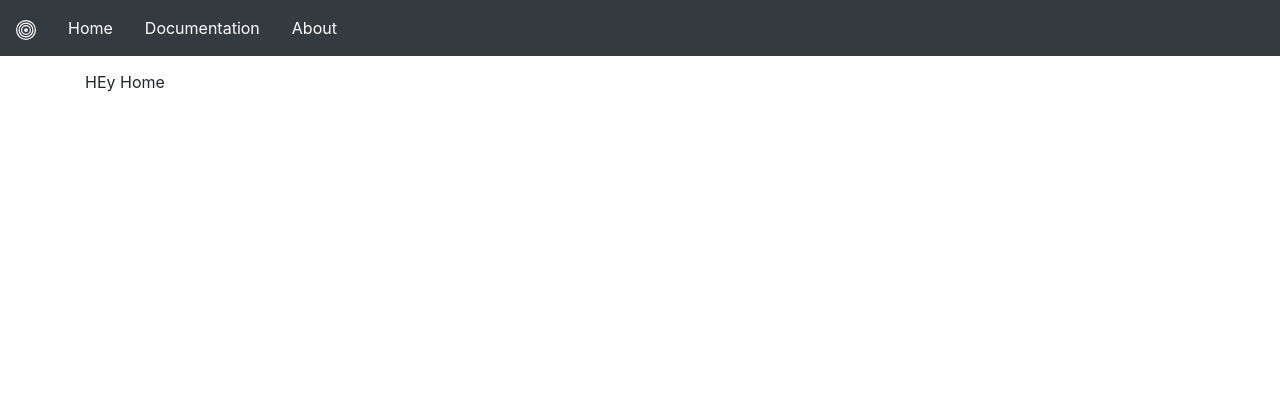
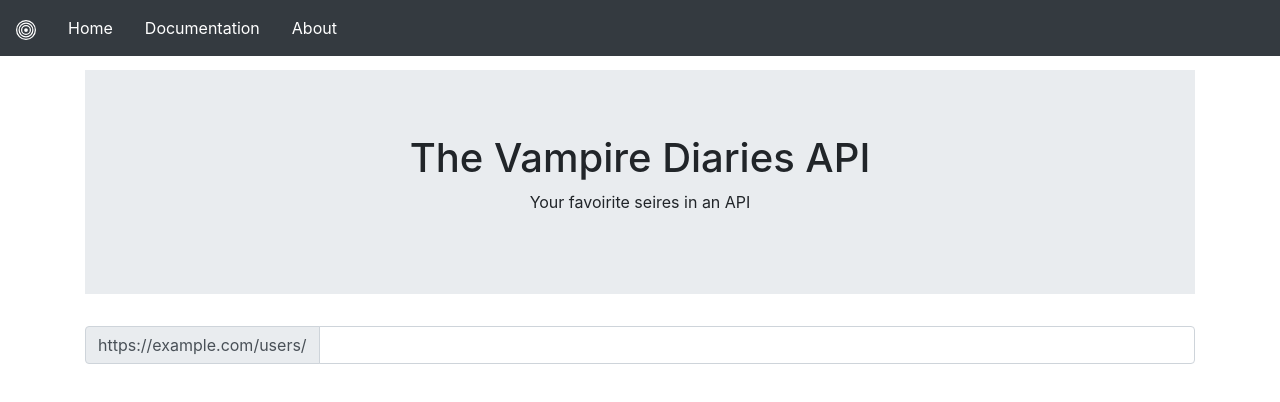
Before and after one commit to afaf98/Vampire_diaries_API, a React (Create React App) app in the folder client/: page / in a window 1280 px wide. Shown: the top 402 px of the page. Built offline with nearby package versions, Linux system fonts and the light colour scheme.

Commit message:
Creating a Jumbotron and an input field for tryout routes

```diff
--- a/client/src/App.js
+++ b/client/src/App.js
@@ -1,6 +1,6 @@
 import "./App.scss";
 import { Switch, Route } from "react-router-dom";
-import HomePage from "./components/HomePage";
+import HomePage from "./components/HomePage/HomePage";
 import About from "./components/About";
 import Documentation from "./components/Documentation";
 import Navbars from "./components/Navbar/Navbars";
--- a/client/src/components/HomePage.js
+++ /dev/null
@@ -1,7 +0,0 @@
-import React from "react";
-// import Navbars from "./Navbar/Navbars";
-
-export default function HomePage() {
-  // return <Navbars />;
-  return <div>HEy Home</div>;
-}
--- /dev/null
+++ b/client/src/components/HomePage/HomePage.js
@@ -0,0 +1,27 @@
+import React from "react";
+import InputGroup from "react-bootstrap/InputGroup";
+import FormControl from "react-bootstrap/FormControl";
+import Jumbotron from "react-bootstrap/Jumbotron";
+import Container from "react-bootstrap/Container";
+import "./HomePage.scss";
+
+export default function HomePage() {
+  return (
+    <div>
+      <Jumbotron fluid>
+        <Container>
+          <h1 className="text-align">The Vampire Diaries API</h1>
+          <p className="text-align">Your favoirite seires in an API</p>
+        </Container>
+      </Jumbotron>
+      <InputGroup className="mb-3">
+        <InputGroup.Prepend>
+          <InputGroup.Text id="basic-addon3">
+            https://example.com/users/
+          </InputGroup.Text>
+        </InputGroup.Prepend>
+        <FormControl id="basic-url" aria-describedby="basic-addon3" />
+      </InputGroup>
+    </div>
+  );
+}
--- /dev/null
+++ b/client/src/components/HomePage/HomePage.scss
@@ -0,0 +1,3 @@
+.text-align {
+  text-align: center;
+}
```
Also changed, not shown: 1 other file (tests, documents, lock files or other folders).
